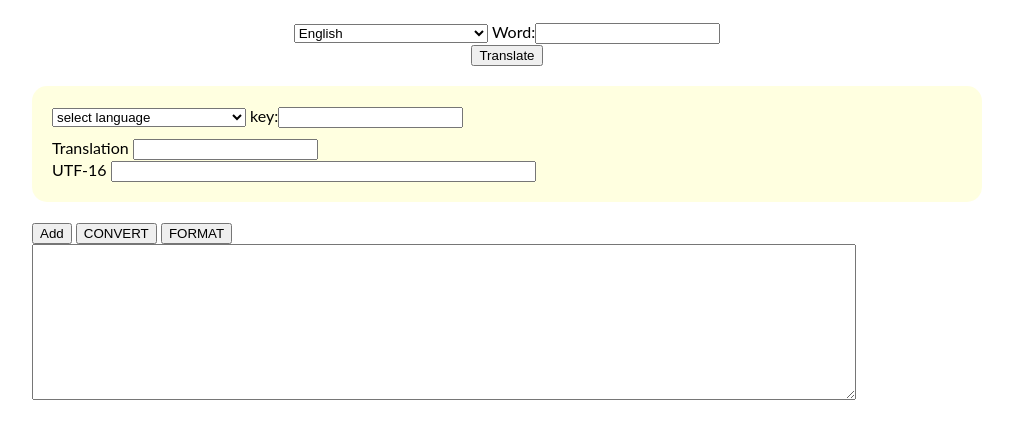
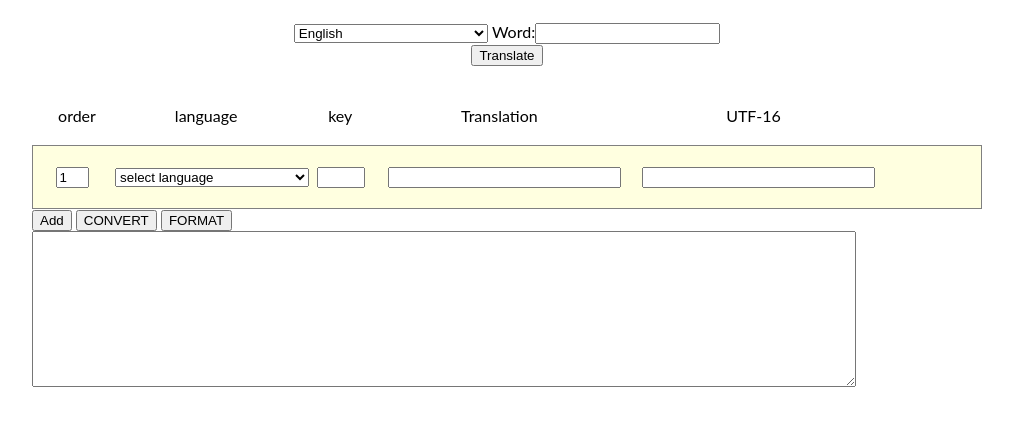
Before and after one commit to SayakaOno/translator, a PHP site: page / in a window 1280 px wide. Shown: the part 60-499 px from the top of the page, without its empty margins (133-1146 px from the left). Run offline with PHP 8.4, Linux system fonts and the light colour scheme; some libraries are stand-ins or nearby versions.

Commit message:
* change the style for form * add order field

```diff
--- a/index.php
+++ b/index.php
@@ -39,9 +39,6 @@ if (!$userBrowserLanguage || !array_key_exists($userBrowserLanguage, $supported_
         });
         $( "#sortable" ).disableSelection();
       });
-
-
-
       </script>
   </head>
 
@@ -72,30 +69,31 @@ if (!$userBrowserLanguage || !array_key_exists($userBrowserLanguage, $supported_
         <!-- </form> -->
       </section>
 
+      <div class='sortable-header'>
+        <div class="order">order</div>
+        <div class="language">language</div>
+        <div class="key">key</div>
+        <div class="translation">Translation</div>
+        <div class="conversion">UTF-16</div>
+      </div>
+
       <div id="sortable">
 
         <div class='section' id='section0' onmouseup="refereshForm()">
-          <div class="language-key">
+          <div class="order"><input id='order0' value=1 maxlength="4" onkeypress="return changeOrder(0, event)"></div>
+          <div class="language">
             <select id='language0' onchange='languageSelected(0)'>
             <option value="">select language</option>
             <?php
             foreach ($supported_language as $key=>$value) {
-            //TODO: when the original language is changed, this should be refreshed.
-              // if ($key == $userBrowserLanguage) continue;
               echo "<option value='$key'>$value</option>";
             }
            ?>
             </select>
-              <dl>key: </dl><dt><input id='lan-key0'></dt>
-            </div>
-          <div class="translation">
-            <td>Translation</td>
-            <tl><input id='translation0'></tl>
           </div>
-          <div class="conversion">
-            <td>UTF-16</td>
-            <tl><input id='utf0' size="50"></tl>
-          </div>
+          <div class="key"><input id='lan-key0'></div>
+          <div class="translation"><input id='translation0'></div>
+          <div class="conversion"><input id='utf0' size="50"></div>
         </div>
 
       </div>
--- a/manager.js
+++ b/manager.js
@@ -41,6 +41,7 @@ function addSection() {
   var sectionClone = $("#section0").clone().attr('id', "section" + idNumber);
   sectionClone.find('#lan-key0').val('');
   sectionClone.find('#translation0').val('');
+  sectionClone.find('#order0').attr('id', "order" + idNumber).val(idNumber + 1);
   var garbageButton = $("<button></button>").html("<i class='fas fa-trash-alt'></i>").attr('id', "garbage" + idNumber).attr('class', "garbage").attr('onclick', 'deleteSection(' + idNumber + ')').appendTo(sectionClone);
   sectionClone.find('#utf0').val('');
   sectionClone.appendTo("#sortable");
@@ -53,10 +54,10 @@ function updateNames() {
       $('#sortable > div').each(function(i){
           $(this).attr('id', 'section' + i);
       });
-      $('.language-key > select').each(function(i){
+      $('.language select').each(function(i){
           $(this).attr('id', 'language' + i).attr('onchange', 'languageSelected(' + i + ')');
       });
-      $('.language-key input').each(function(i){
+      $('.key input').each(function(i){
           $(this).attr('id', 'lan-key' + i);
       });
       $('.translation input').each(function(i){
@@ -64,6 +65,9 @@ function updateNames() {
       });
       $('.conversion input').each(function(i){
           $(this).attr('id', 'utf' + i);
+      });
+      $('.order input').each(function(i){
+          $(this).attr('id', 'order' + i).attr('onkeypress', 'changeOrder(' + i + ', event)').val(i + 1);
       });
   })
 }
@@ -104,7 +108,6 @@ function format() {
   let response = "";
   for (let i=0; i < sectionCount; i++) {
     if ($('#key' + i).val() || $('#utf' + i).val()) {
-      console.log(response);
       response = response + '"' + $('#lan-key' + i).val() + '":"' + $('#utf' + i).val() + '",';
     }
     counter++;
@@ -121,20 +124,21 @@ function operateGarbageButton() {
   $(function(){
       $('.section').each(function(i){
         if (i == 0) {
-          if(($('.section')).find('button')) {
+          if($(this).find('button').length > 0) {
             $(this).find('button').remove();
           }
         } else {
-          garbageNumber = i;
-          var elementStg = '.section:eq(' + i + ')';
-          var garbage = $("<button></button>").html("<i class='fas fa-trash-alt'></i>").attr('id', "garbage" + garbageNumber).attr('class', "garbage").attr('onclick', 'deleteSection(' + i + ')').appendTo($('.section:eq(' + i + ')'));
+          if($(this).find('button').length < 1) {
+            garbageNumber = i;
+            var elementStg = '.section:eq(' + i + ')';
+            var garbage = $("<button></button>").html("<i class='fas fa-trash-alt'></i>").attr('id', "garbage" + garbageNumber).attr('class', "garbage").attr('onclick', 'deleteSection(' + i + ')').appendTo($('.section:eq(' + i + ')'));
+          }
         }
       });
     })
 }
 
 async function refereshForm() {
-  console.log("called");
   await sleep(1);
   updateNames();
   operateGarbageButton();
@@ -143,3 +147,19 @@ async function refereshForm() {
 function sleep(millisec) {
   return new Promise(resolve => setTimeout(resolve, millisec));
 }
+
+function changeOrder(i, event) {
+  if ($('#sortable .section').length == 1) return;
+  if (event.keyCode == 13) {
+    var inputtedNumber = $('#order' + i).val();
+    var maxNumber =  $('#sortable .section').length;
+    if ( inputtedNumber < 1 || inputtedNumber >= $('#sortable .section').length) {
+      alert("please input the number 1 - " + maxNumber);
+    } else {
+      var insertIndex = $('#order' + i).val() - 1;
+      console.log(i);
+      $('#section' + insertIndex).before($('#section' + i));
+      refereshForm();
+    }
+  }
+}
--- a/style.css
+++ b/style.css
@@ -1,10 +1,6 @@
 html {
   font-family: "Lato", "Lucida Grande", "Lucida Sans Unicode", Tahoma, Sans-Serif;
   box-sizing: border-box;
-}
-dt, dl {
-  display: inline-block;
-  margin: 0;
 }
 main {
   max-width: 950px;
@@ -13,25 +9,67 @@ main {
 header {
   text-align: center;
 }
+dt, dl {
+  display: inline-block;
+  margin: 0;
+}
+#sortable {
+  border: 1px gray solid;
+  border-bottom: none;
+}
 #sortable .section {
-  position: relative;
   padding: 20px;
-  border-radius: 15px;
-  margin-bottom: 20px;
   background-color: lightyellow;
+  border-bottom: 1px gray solid;
+  cursor: move;
 }
 #inputted {
   margin-bottom: 20px;
   text-align: center;
 }
-.language-key {
-  margin-bottom: 10px;
+.sortable-header {
+  padding: 20px;
+}
+.sortable-header > div {
+  text-align: center;
+}
+.sortable-header > div, .section > div {
+  display: inline-block;
+}
+.section input {
+  width: 90%;
+  margin-left: 5%;
+}
+.language {
+  width: 200px;
+}
+.language select {
+  margin-left: 8px;
+}
+.order {
+  width: 50px;
+}
+.order input {
+  width: 25px;
+}
+.key {
+  width: 60px;
+}
+.key input{
+  width: 40px;
+  margin-left: 6px;
+  text-align: center;
+}
+.translation {
+  width: 250px;
+  min-width: 50px;
+}
+.conversion {
+  width: 250px;
+  min-width: 50px;
 }
 .garbage {
   display: inline-block;
-  position: absolute;
-  bottom: 10px;
-  right: 10px;
   padding: 10px;
   border-radius: 5px;
   background-color: yellow;
```
